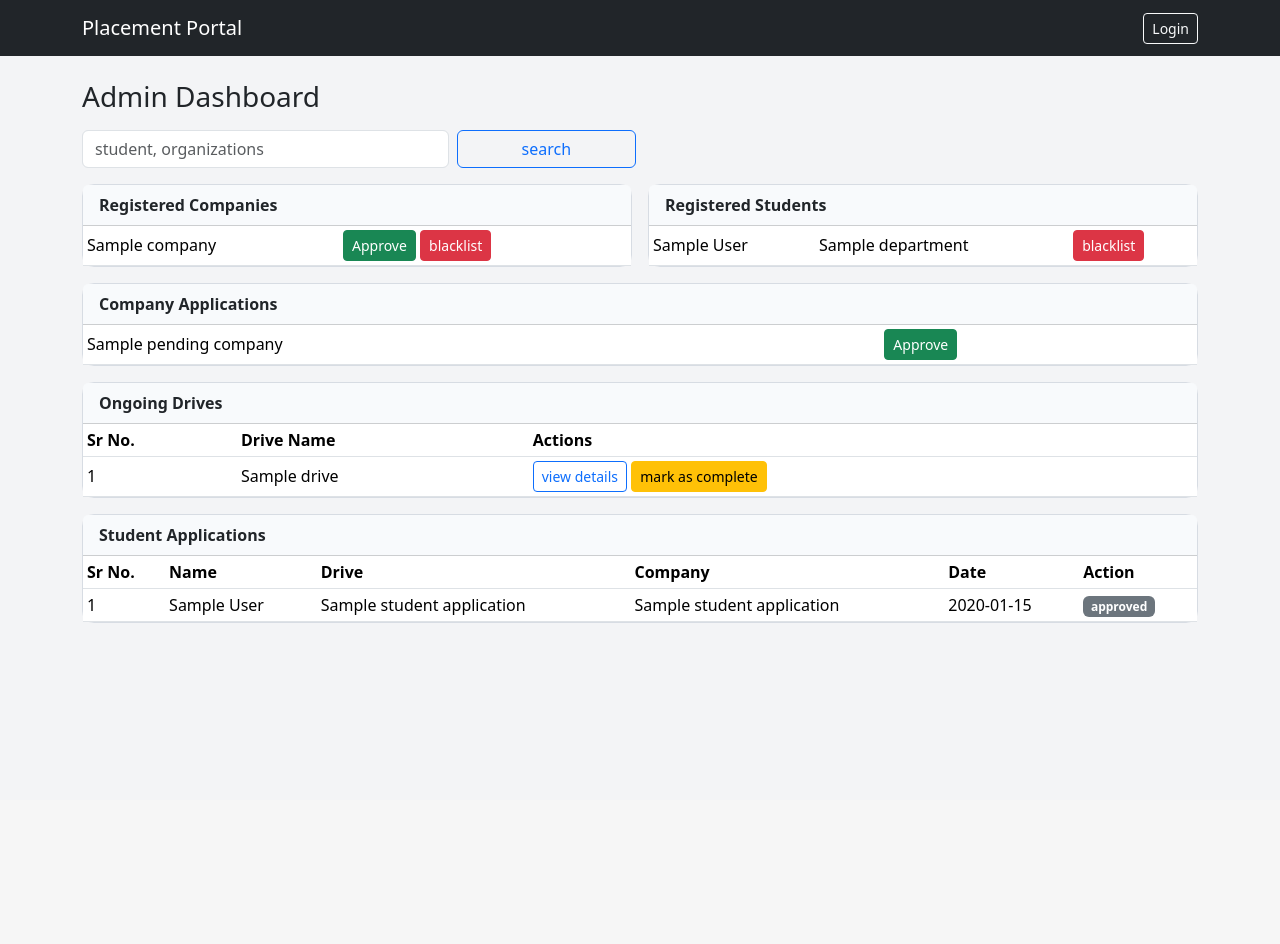
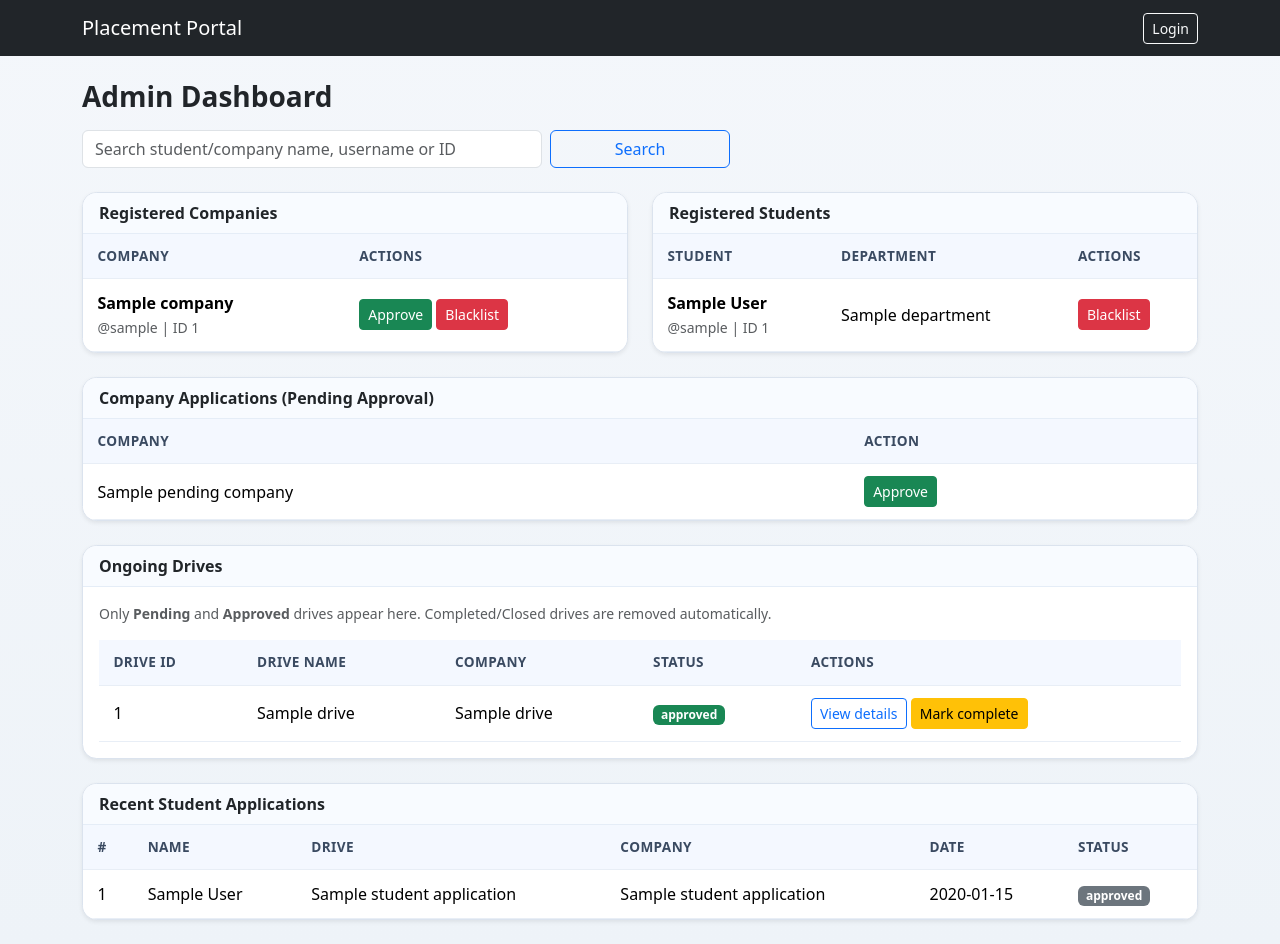
Before and after one commit to Akshayakeerthi/placement-Portal-1, a Flask app: template templates/admin_dashboard.html in a window 1280 px wide. Before the commit the page ends 623 px from the top, so only its background shows below. Run offline with Flask 3, Linux system fonts and the light colour scheme; the template is opened without the code that fills it: most values are stand-ins (such as "Sample title", 1, 10 or a date in 2020).

Commit message:
Fix ongoing drive filtering and improve dashboard/home UI styling

```diff
--- a/app.py
+++ b/app.py
@@ -297,6 +297,7 @@ def admin_dashboard():
         """
         SELECT d.id, d.drive_name, d.job_title, d.status, d.application_deadline, c.company_name
         FROM drives d JOIN company_profiles c ON c.user_id=d.company_id
+        WHERE d.status IN ('pending', 'approved')
         ORDER BY d.created_at DESC
         """
     ).fetchall()
--- a/static/styles.css
+++ b/static/styles.css
@@ -1,4 +1,43 @@
-body { background: #f3f4f6; }
-.card { border-radius: 0.75rem; border: 1px solid #d7dce3; }
-.table td, .table th { vertical-align: middle; }
-.card-header { font-weight: 600; background: #f8fafc; }
+body {
+  background: linear-gradient(180deg, #f4f7fb 0%, #eef3f8 100%);
+}
+
+.card {
+  border-radius: 0.9rem;
+  border: 1px solid #dbe3ee;
+}
+
+.dashboard-card {
+  overflow: hidden;
+}
+
+.card-header {
+  font-weight: 700;
+  background: #f8fbff;
+  border-bottom: 1px solid #e5edf7;
+}
+
+.table-modern th {
+  background: #f4f8ff;
+  color: #3a4a61;
+  font-size: 0.85rem;
+  text-transform: uppercase;
+  letter-spacing: 0.03em;
+}
+
+.table-modern td,
+.table-modern th {
+  vertical-align: middle;
+  padding: 0.75rem 0.9rem;
+  border-color: #e8eef6;
+}
+
+.hero-section {
+  background: radial-gradient(circle at top right, #e8f1ff 0%, #f8fbff 45%, #ffffff 100%);
+}
+
+.feature-card {
+  border: 1px solid #dce8f8;
+  border-radius: 0.7rem;
+  background: #fff;
+}
--- a/templates/admin_dashboard.html
+++ b/templates/admin_dashboard.html
@@ -1,80 +1,124 @@
 {% extends 'base.html' %}
 {% block content %}
-<h3 class="mb-3">Admin Dashboard</h3>
-<form method="get" class="row g-2 mb-3">
-  <div class="col-md-4"><input name="search" value="{{ search }}" class="form-control" placeholder="student, organizations"></div>
-  <div class="col-md-2"><button class="btn btn-outline-primary w-100">search</button></div>
+<h3 class="mb-3 fw-bold">Admin Dashboard</h3>
+<form method="get" class="row g-2 mb-4">
+  <div class="col-md-5"><input name="search" value="{{ search }}" class="form-control" placeholder="Search student/company name, username or ID"></div>
+  <div class="col-md-2"><button class="btn btn-outline-primary w-100">Search</button></div>
 </form>
 
-<div class="row g-3">
+<div class="row g-4">
   <div class="col-lg-6">
-    <div class="card"><div class="card-header">Registered Companies</div><div class="card-body p-0">
-      <table class="table table-sm mb-0">
+    <div class="card dashboard-card shadow-sm">
+      <div class="card-header">Registered Companies</div>
+      <div class="card-body table-responsive p-0">
+        <table class="table table-modern table-hover mb-0">
+          <thead><tr><th>Company</th><th>Actions</th></tr></thead>
+          <tbody>
           {% for c in companies %}
             <tr>
-          <td>{{ c.company_name }}</td>
+              <td>
+                <div class="fw-semibold">{{ c.company_name }}</div>
+                <small class="text-muted">@{{ c.username }} | ID {{ c.id }}</small>
+              </td>
               <td>
                 {% if not c.is_approved %}
                 <form method="post" action="{{ url_for('admin_approve_company', user_id=c.id) }}" class="d-inline"><button class="btn btn-sm btn-success">Approve</button></form>
                 {% endif %}
-            <form method="post" action="{{ url_for('admin_blacklist_company', user_id=c.id) }}" class="d-inline"><button class="btn btn-sm btn-danger">blacklist</button></form>
+                <form method="post" action="{{ url_for('admin_blacklist_company', user_id=c.id) }}" class="d-inline"><button class="btn btn-sm btn-danger">Blacklist</button></form>
               </td>
             </tr>
+          {% else %}
+            <tr><td colspan="2" class="text-center py-3">No companies found.</td></tr>
           {% endfor %}
+          </tbody>
         </table>
-    </div></div>
       </div>
-  <div class="col-lg-6">
-    <div class="card"><div class="card-header">Registered Students</div><div class="card-body p-0">
-      <table class="table table-sm mb-0">
-        {% for s in students %}
-        <tr>
-          <td>{{ s.full_name }}</td>
-          <td>{{ s.department }}</td>
-          <td><form method="post" action="{{ url_for('admin_blacklist_student', user_id=s.id) }}"><button class="btn btn-sm btn-danger">blacklist</button></form></td>
-        </tr>
-        {% endfor %}
-      </table>
-    </div></div>
     </div>
   </div>
 
-<div class="card mt-3"><div class="card-header">Company Applications</div><div class="card-body p-0">
-  <table class="table table-sm mb-0">
+  <div class="col-lg-6">
+    <div class="card dashboard-card shadow-sm">
+      <div class="card-header">Registered Students</div>
+      <div class="card-body table-responsive p-0">
+        <table class="table table-modern table-hover mb-0">
+          <thead><tr><th>Student</th><th>Department</th><th>Actions</th></tr></thead>
+          <tbody>
+          {% for s in students %}
+            <tr>
+              <td>
+                <div class="fw-semibold">{{ s.full_name }}</div>
+                <small class="text-muted">@{{ s.username }} | ID {{ s.id }}</small>
+              </td>
+              <td>{{ s.department or '-' }}</td>
+              <td><form method="post" action="{{ url_for('admin_blacklist_student', user_id=s.id) }}"><button class="btn btn-sm btn-danger">Blacklist</button></form></td>
+            </tr>
+          {% else %}
+            <tr><td colspan="3" class="text-center py-3">No students found.</td></tr>
+          {% endfor %}
+          </tbody>
+        </table>
+      </div>
+    </div>
+  </div>
+</div>
+
+<div class="card dashboard-card shadow-sm mt-4">
+  <div class="card-header">Company Applications (Pending Approval)</div>
+  <div class="card-body table-responsive p-0">
+    <table class="table table-modern mb-0">
+      <thead><tr><th>Company</th><th>Action</th></tr></thead>
+      <tbody>
       {% for c in pending_companies %}
       <tr>
         <td>{{ c.company_name }}</td>
         <td><form method="post" action="{{ url_for('admin_approve_company', user_id=c.id) }}"><button class="btn btn-sm btn-success">Approve</button></form></td>
       </tr>
       {% else %}
-    <tr><td class="text-center p-3">No pending company applications.</td></tr>
+      <tr><td colspan="2" class="text-center py-3">No pending company applications.</td></tr>
       {% endfor %}
+      </tbody>
     </table>
-</div></div>
+  </div>
+</div>
 
-<div class="card mt-3"><div class="card-header">Ongoing Drives</div><div class="card-body p-0">
-  <table class="table table-sm mb-0">
-    <tr><th>Sr No.</th><th>Drive Name</th><th>Actions</th></tr>
+<div class="card dashboard-card shadow-sm mt-4">
+  <div class="card-header">Ongoing Drives</div>
+  <div class="card-body p-3">
+    <p class="text-muted small mb-3">Only <strong>Pending</strong> and <strong>Approved</strong> drives appear here. Completed/Closed drives are removed automatically.</p>
+    <div class="table-responsive">
+      <table class="table table-modern table-hover mb-0">
+        <thead><tr><th>Drive ID</th><th>Drive Name</th><th>Company</th><th>Status</th><th>Actions</th></tr></thead>
+        <tbody>
         {% for d in drives %}
         <tr>
           <td>{{ d.id }}</td>
           <td>{{ d.drive_name or d.job_title }}</td>
+          <td>{{ d.company_name }}</td>
+          <td><span class="badge {% if d.status == 'approved' %}text-bg-success{% else %}text-bg-warning{% endif %}">{{ d.status }}</span></td>
           <td>
-        <a class="btn btn-sm btn-outline-primary" href="{{ url_for('admin_drive_details', drive_id=d.id) }}">view details</a>
+            <a class="btn btn-sm btn-outline-primary" href="{{ url_for('admin_drive_details', drive_id=d.id) }}">View details</a>
             {% if d.status == 'pending' %}
-        <form method="post" action="{{ url_for('admin_update_drive_status', drive_id=d.id) }}" class="d-inline"><input type="hidden" name="status" value="approved"><button class="btn btn-sm btn-success">approve</button></form>
+            <form method="post" action="{{ url_for('admin_update_drive_status', drive_id=d.id) }}" class="d-inline"><input type="hidden" name="status" value="approved"><button class="btn btn-sm btn-success">Approve</button></form>
             {% elif d.status == 'approved' %}
-        <form method="post" action="{{ url_for('admin_update_drive_status', drive_id=d.id) }}" class="d-inline"><input type="hidden" name="status" value="closed"><button class="btn btn-sm btn-warning">mark as complete</button></form>
+            <form method="post" action="{{ url_for('admin_update_drive_status', drive_id=d.id) }}" class="d-inline"><input type="hidden" name="status" value="closed"><button class="btn btn-sm btn-warning">Mark complete</button></form>
             {% endif %}
           </td>
         </tr>
+        {% else %}
+        <tr><td colspan="5" class="text-center py-3">No ongoing drives.</td></tr>
         {% endfor %}
+        </tbody>
       </table>
-</div></div>
+    </div>
+  </div>
+</div>
 
-<div class="card mt-3"><div class="card-header">Student Applications</div><div class="card-body p-0">
-  <table class="table table-sm mb-0">
-    <tr><th>Sr No.</th><th>Name</th><th>Drive</th><th>Company</th><th>Date</th><th>Action</th></tr>
+<div class="card dashboard-card shadow-sm mt-4">
+  <div class="card-header">Recent Student Applications</div>
+  <div class="card-body table-responsive p-0">
+    <table class="table table-modern table-hover mb-0">
+      <thead><tr><th>#</th><th>Name</th><th>Drive</th><th>Company</th><th>Date</th><th>Status</th></tr></thead>
+      <tbody>
       {% for a in student_applications %}
       <tr>
         <td>{{ loop.index }}</td>
@@ -84,7 +128,11 @@
         <td>{{ a.application_date[:10] }}</td>
         <td><span class="badge text-bg-secondary">{{ a.status }}</span></td>
       </tr>
+      {% else %}
+      <tr><td colspan="6" class="text-center py-3">No applications yet.</td></tr>
       {% endfor %}
+      </tbody>
     </table>
-</div></div>
+  </div>
+</div>
 {% endblock %}
```
Also changed, not shown: templates/home.html (+48 -7 lines). Lines whose indentation alone changed are shown as unchanged.
